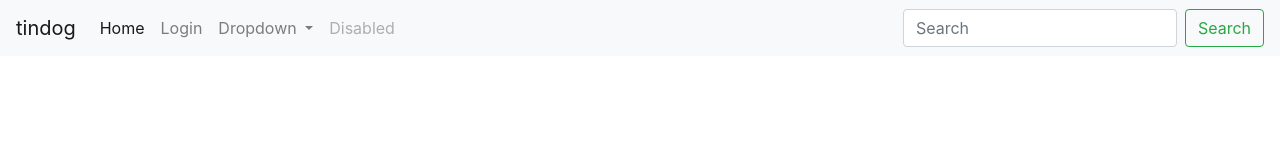
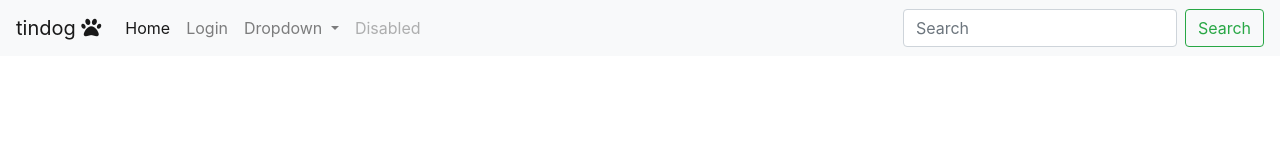
Before and after one commit to Chickoo16/tindog, a plain HTML site: page index.html in a window 1280 px wide. Drawn offline with nearby package versions, Linux system fonts and the light colour scheme.

Commit message:
Update index.html

```diff
--- a/index.html
+++ b/index.html
@@ -3,6 +3,8 @@
 <html lang="en">
 
   <head>
+
+    <script src="https://kit.fontawesome.com/f1bd9b4109.js" crossorigin="anonymous"></script>
 
     <!-- Required meta tags -->
 
@@ -23,7 +25,7 @@
 
     <nav class="navbar navbar-expand-lg navbar-light bg-light">
 
-  <a class="navbar-brand" href="#">tindog</a>
+  <a class="navbar-brand" href="#">tindog <i class="fas fa-paw"></i></a>
 
   <button class="navbar-toggler" type="button" data-toggle="collapse" data-target="#navbarSupportedContent" aria-controls="navbarSupportedContent" aria-expanded="false" aria-label="Toggle navigation">
 
```
